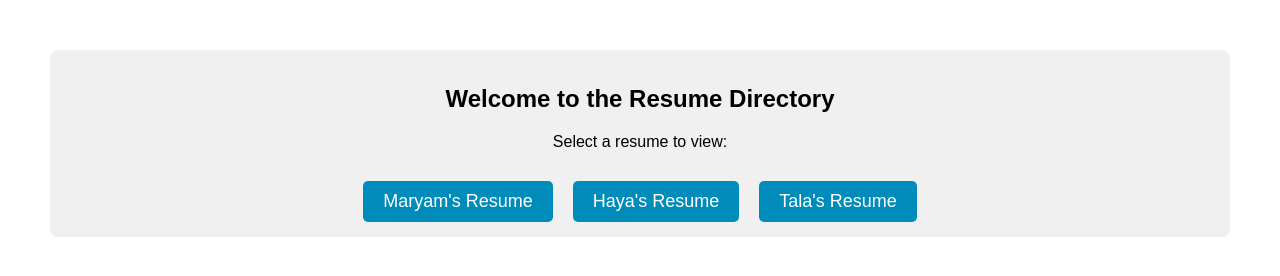
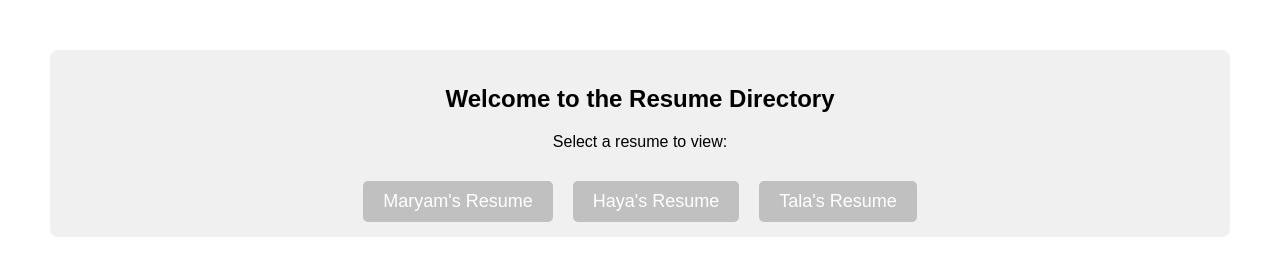
Before and after one commit to hayaalali/Acubed_sprint2, a plain HTML site: page mainpage.html in a window 1280 px wide. Drawn offline with Linux system fonts and the light colour scheme; files that its build step writes are made by us from their sources.

Commit message:
Update style.css

```diff
--- a/style.css
+++ b/style.css
@@ -19,15 +19,16 @@ section {
     border-radius: 8px;
 }
 
+
 a {
     text-decoration: none;
     color: white;
-    background-color: #008CBA;
+    background-color: #c0c0c0;
     padding: 10px 20px;
     border-radius: 5px;
     font-size: 18px;
 }
 
 a:hover {
-    background-color: #005f73;
+    background-color: #a8a8a8;
 }
```
